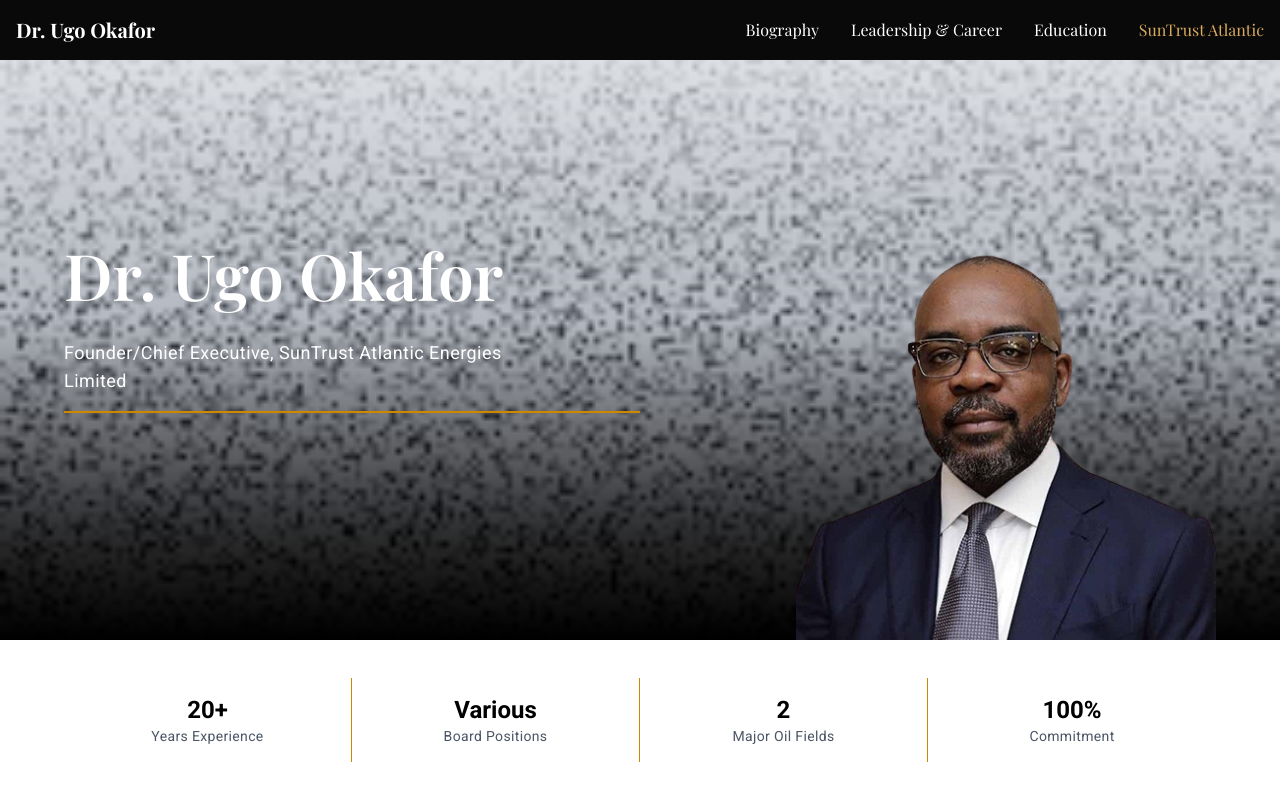
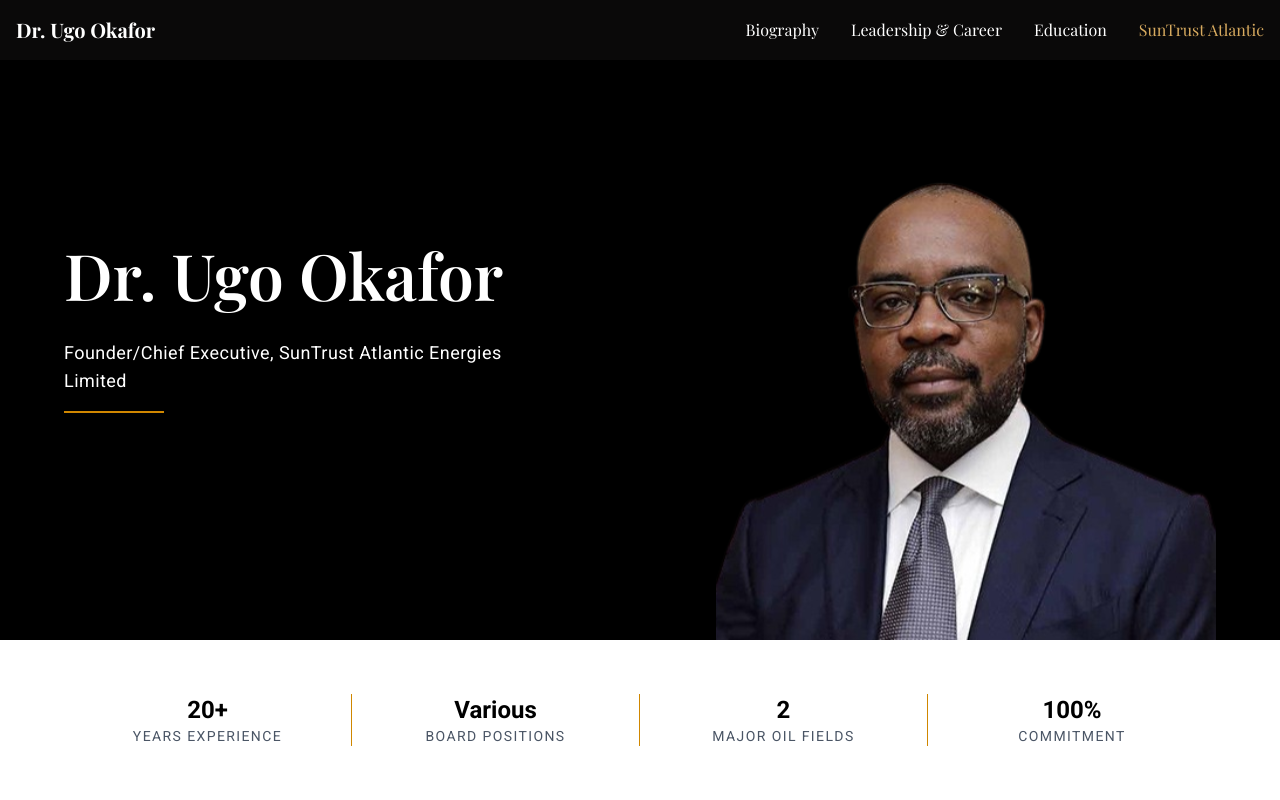
Before and after one commit to apreezofficial/Dr-Ugo-website, a Next.js app: page / in a window 1280 px wide. Shown: the top 800 px of the page. Built offline with nearby package versions, Linux system fonts and the light colour scheme; a web font is replaced by a local one.

Commit message:
Refactor Hero component layout and styles
Updated Hero component styles and structure for better layout and visual appeal.

```diff
--- a/app/components/Hero.tsx
+++ b/app/components/Hero.tsx
@@ -1,23 +1,20 @@
-import Image from "next/image";
+import Image from 'next/image';
 
 const Hero = () => {
   return (
-    <section id="hero" className="min-h-screen flex flex-col">
+    <section id="hero" className="min-h-screen flex flex-col bg-black">
       {/* HERO TOP */}
       <div className="relative h-[85vh] md:h-[80vh] w-full overflow-hidden">
-        {/* Background Image */}
-        <div className="absolute inset-0">
+        {/* Background Image - Reduced opacity or kept as is since container is black */}
+        <div className="absolute inset-0 opacity-40">
           <Image
             src="/hero-background.png"
             alt="Hero Background"
             fill
-            sizes="(max-width: 768px) 100vw, 400px"
+            sizes="100vw"
             className="object-cover"
           />
         </div>
-
-        {/* Gradient Overlay */}
-        <div className="absolute inset-0 bg-gradient-to-b from-gray-200/90 via-gray-500/50 to-black" />
 
         {/* Content */}
         <div className="relative z-10 h-full max-w-7xl mx-auto grid grid-cols-1 md:grid-cols-2 px-6 md:px-16">
@@ -26,17 +23,16 @@ const Hero = () => {
             <h1 className="font-playfair-display text-[36px] sm:text-[42px] md:text-[64px] font-semibold mb-4">
               Dr. Ugo Okafor
             </h1>
-
             <p className="font-roboto text-sm sm:text-base md:text-lg tracking-wide max-w-md">
               Founder/Chief Executive, SunTrust Atlantic Energies Limited
             </p>
-
-            <div className="w-[100%] h-[2px] bg-yellow-600 mt-4"></div>
+            {/* The yellow line now pops beautifully against the solid black */}
+            <div className="w-[100px] h-[2px] bg-yellow-600 mt-4"></div>
           </div>
 
           {/* RIGHT IMAGE */}
           <div className="flex items-end justify-center md:justify-end mt-8 md:mt-0">
-            <div className="relative h-[320px] sm:h-[380px] md:h-full w-[260px] sm:w-[320px] md:w-[420px]">
+            <div className="relative h-[320px] sm:h-[450px] md:h-full w-[260px] sm:w-[380px] md:w-[500px]">
               <Image
                 src="/dr-ugo-okafor-hero-image.svg"
                 alt="Dr. Ugo Okafor"
@@ -52,7 +48,7 @@ const Hero = () => {
       {/* STATS BAR */}
       <div className="bg-white py-6 md:h-[20vh] flex items-center">
         <div className="max-w-7xl mx-auto w-full px-6 md:px-16">
-          <div className="grid grid-cols-2 sm:grid-cols-4 divide-x sm:divide-x divide-yellow-600">
+          <div className="grid grid-cols-2 sm:grid-cols-4 divide-x divide-yellow-600">
             <Stat value="20+" label="Years Experience" />
             <Stat value="Various" label="Board Positions" />
             <Stat value="2" label="Major Oil Fields" />
@@ -65,11 +61,9 @@ const Hero = () => {
 };
 
 const Stat = ({ value, label }: { value: string; label: string }) => (
-  <div className="flex flex-col items-center justify-center py-4">
-    <span className="text-xl sm:text-2xl font-semibold text-black">
-      {value}
-    </span>
-    <span className="text-xs sm:text-sm text-gray-600 tracking-wide text-center">
+  <div className="flex flex-col items-center justify-center px-2">
+    <span className="text-xl sm:text-2xl font-semibold text-black">{value}</span>
+    <span className="text-[10px] sm:text-sm text-gray-600 uppercase tracking-widest text-center">
       {label}
     </span>
   </div>
```
